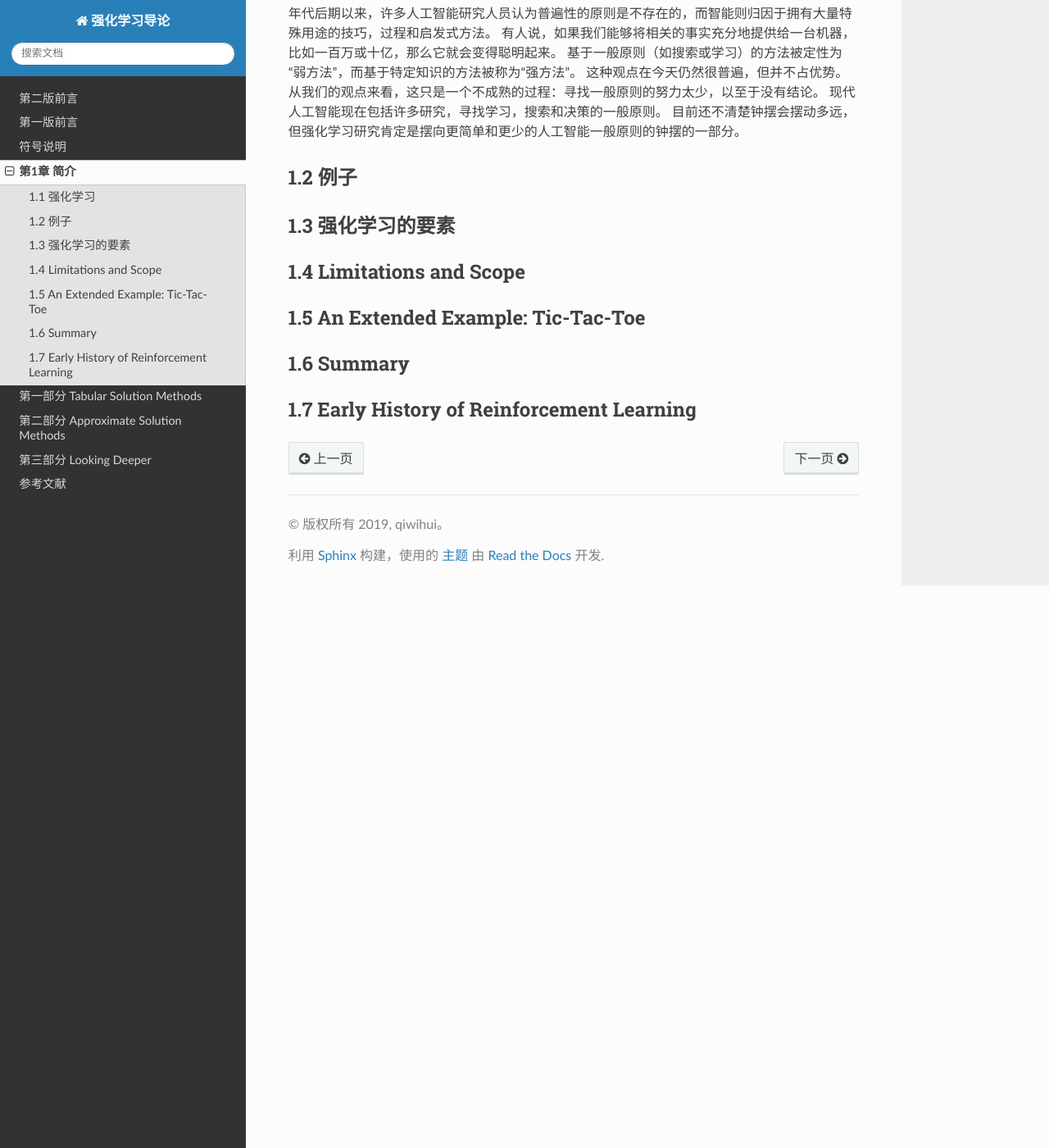
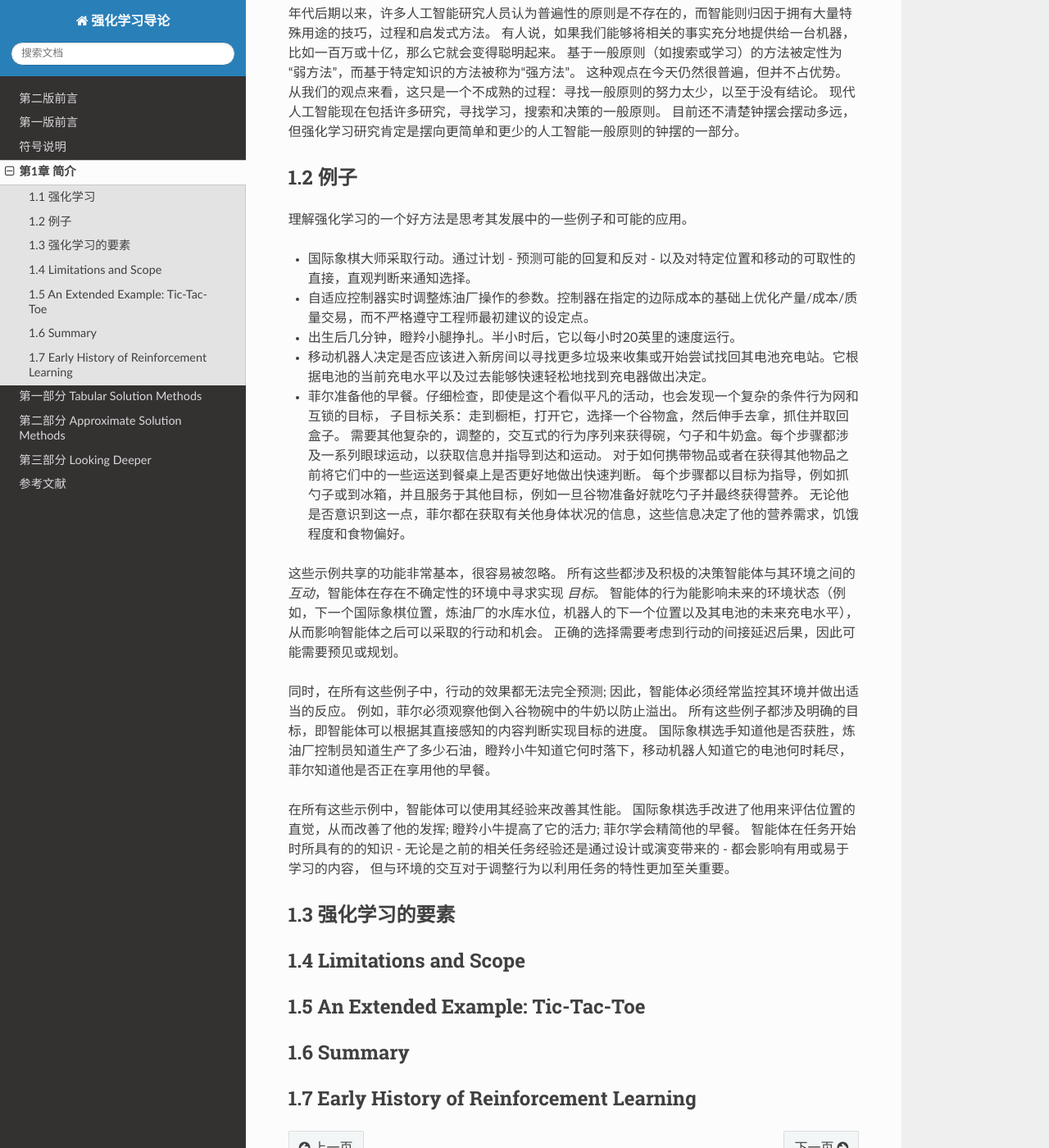
Before and after one commit to qiwihui/reinforcement-learning-an-introduction-chinese, a Sphinx documentation site: the page built from source/chapter1.rst, in a window 1280 px wide and 1400 px high, scrolled down 2341 px. Shown: the whole window at 82% size. Built offline with Sphinx 7.4.7 and the Read the Docs theme 2.0.0, drawn with Linux system fonts in a browser that asks for light colours; some of the changed text lies outside the part shown.

Commit message:
docs: 1.2 例子

```diff
--- a/source/chapter1.rst
+++ b/source/chapter1.rst
@@ -72,7 +72,7 @@
 为了学习研究以取得进步，必须隔离和研究重要的子问题，但它们应该是在完整的、交互式的、寻求目标的智能体中有明确功能的子问题，即使不能体现所有完整的细节。
 
 一个完整的、交互式的、寻求目标的智能体，并不总是意味着像是一个完整的有机体或机器人
-这里有许多明显的例子，但是一个完整的、交互式的、寻求目标的代理也可以是更大行为系统的一个组成部分。
+这里有许多明显的例子，但是一个完整的、交互式的、寻求目标的智能体也可以是更大行为系统的一个组成部分。
 在这种情况下，智能体直接与较大系统的其余部分交互，并间接与较大系统的环境交互。
 一个简单的例子是一个智能体，它监控机器人电池的充电水平并向机器人的控制架构发送命令。
 这个智能体的环境是机器人的其余部分以及机器人的环境。
@@ -98,6 +98,34 @@
 1.2 例子
 --------
 
+理解强化学习的一个好方法是思考其发展中的一些例子和可能的应用。
+
+- 国际象棋大师采取行动。通过计划 - 预测可能的回复和反对 - 以及对特定位置和移动的可取性的直接，直观判断来通知选择。
+- 自适应控制器实时调整炼油厂操作的参数。控制器在指定的边际成本的基础上优化产量/成本/质量交易，而不严格遵守工程师最初建议的设定点。
+- 出生后几分钟，瞪羚小腿挣扎。半小时后，它以每小时20英里的速度运行。
+- 移动机器人决定是否应该进入新房间以寻找更多垃圾来收集或开始尝试找回其电池充电站。它根据电池的当前充电水平以及过去能够快速轻松地找到充电器做出决定。
+- 菲尔准备他的早餐。仔细检查，即使是这个看似平凡的活动，也会发现一个复杂的条件行为网和互锁的目标，
+  子目标关系：走到橱柜，打开它，选择一个谷物盒，然后伸手去拿，抓住并取回盒子。
+  需要其他复杂的，调整的，交互式的行为序列来获得碗，勺子和牛奶盒。每个步骤都涉及一系列眼球运动，以获取信息并指导到达和运动。
+  对于如何携带物品或者在获得其他物品之前将它们中的一些运送到餐桌上是否更好地做出快速判断。
+  每个步骤都以目标为指导，例如抓勺子或到冰箱，并且服务于其他目标，例如一旦谷物准备好就吃勺子并最终获得营养。
+  无论他是否意识到这一点，菲尔都在获取有关他身体状况的信息，这些信息决定了他的营养需求，饥饿程度和食物偏好。
+
+这些示例共享的功能非常基本，很容易被忽略。
+所有这些都涉及积极的决策智能体与其环境之间的 *互动*，智能体在存在不确定性的环境中寻求实现 *目标*。
+智能体的行为能影响未来的环境状态（例如，下一个国际象棋位置，炼油厂的水库水位，机器人的下一个位置以及其电池的未来充电水平），从而影响智能体之后可以采取的行动和机会。
+正确的选择需要考虑到行动的间接延迟后果，因此可能需要预见或规划。
+
+同时，在所有这些例子中，行动的效果都无法完全预测; 因此，智能体必须经常监控其环境并做出适当的反应。
+例如，菲尔必须观察他倒入谷物碗中的牛奶以防止溢出。
+所有这些例子都涉及明确的目标，即智能体可以根据其直接感知的内容判断实现目标的进度。
+国际象棋选手知道他是否获胜，炼油厂控制员知道生产了多少石油，瞪羚小牛知道它何时落下，移动机器人知道它的电池何时耗尽，菲尔知道他是否正在享用他的早餐。
+
+在所有这些示例中，智能体可以使用其经验来改善其性能。
+国际象棋选手改进了他用来评估位置的直觉，从而改善了他的发挥; 瞪羚小牛提高了它的活力; 菲尔学会精简他的早餐。
+智能体在任务开始时所具有的的知识 - 无论是之前的相关任务经验还是通过设计或演变带来的 - 都会影响有用或易于学习的内容，
+但与环境的交互对于调整行为以利用任务的特性更加至关重要。
+
 1.3 强化学习的要素
 ------------------
 
```
